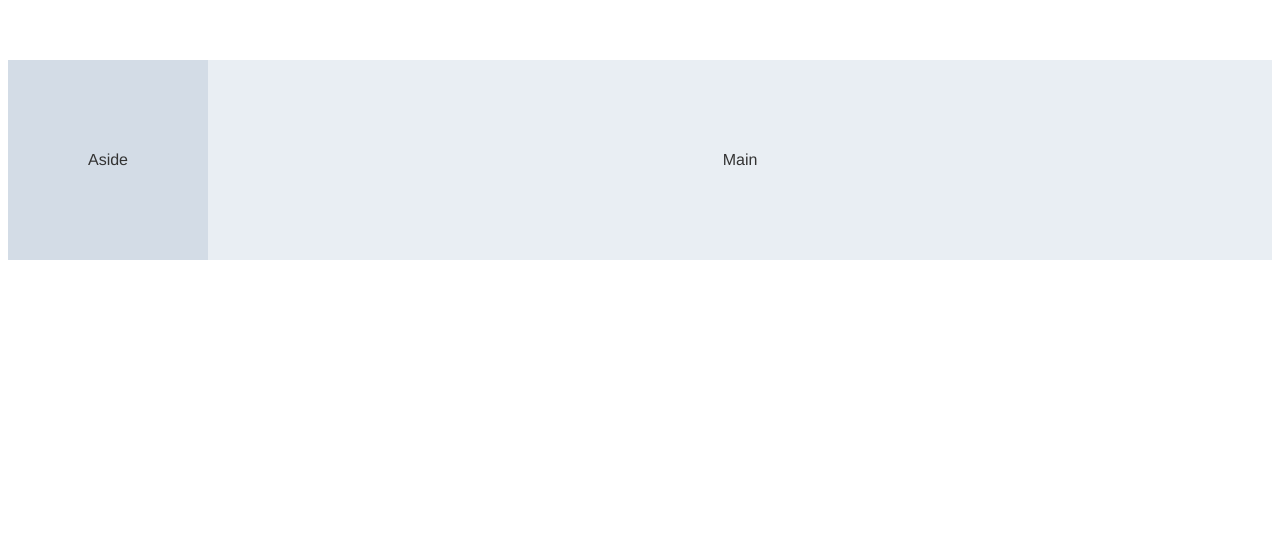
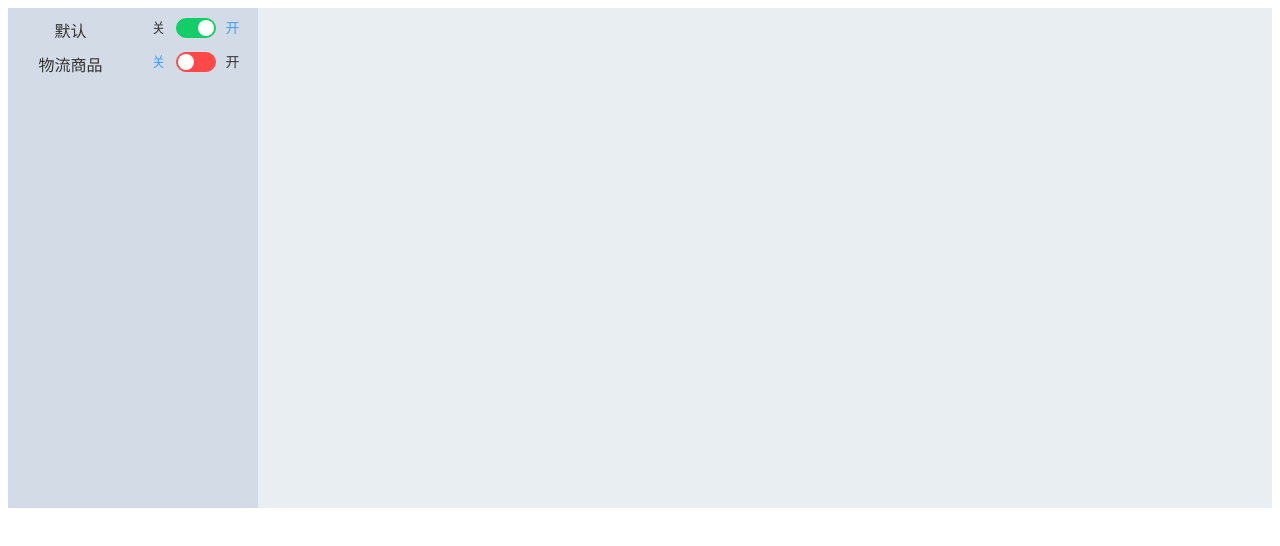
Before and after one commit to zhanghuihuang/toggles-hosts, a Vue app: page / in a window 1280 px wide. Shown: the top 546 px of the page. Built offline with nearby package versions, Linux system fonts and the light colour scheme.

Commit message:
添加切换布局页

```diff
--- a/babel.config.js
+++ b/babel.config.js
@@ -4,8 +4,8 @@ module.exports = {
     [
       "component",
       {
-        "libraryName": "element-ui",
-        "styleLibraryName": "theme-chalk"
+        libraryName: "element-ui",
+        styleLibraryName: "theme-chalk"
       }
     ]
   ]
--- a/src/App.vue
+++ b/src/App.vue
@@ -5,7 +5,7 @@
 </template>
 
 <script>
-import Layout from "./layout/index.vue";
+import Layout from "@/layout/index.vue";
 
 export default {
   name: "App",
@@ -22,6 +22,6 @@ export default {
   -moz-osx-font-smoothing: grayscale;
   text-align: center;
   color: #2c3e50;
-  margin-top: 60px;
+  margin-top: 5px;
 }
 </style>
--- a/src/layout/index.vue
+++ b/src/layout/index.vue
@@ -1,41 +1,78 @@
 <template>
-    <el-container>
-        <el-aside width="200px">Aside</el-aside>
-        <el-main>Main</el-main>
+  <el-container style="height: 500px">
+    <el-aside width="250px">
+      <el-row v-for="host in hostList" v-bind:key="host.id" style="margin-top:10px">
+        <el-col :span="12">
+          <label>{{ host.name }}</label>
+        </el-col>
+        <el-col :span="12">
+          <el-switch
+              v-model="host.switchFlag"
+              active-color="#13ce66"
+              inactive-color="#ff4949"
+              active-text="开"
+              inactive-text="关"
+              @change="handleChange(host.switchFlag,host.id)">
+          </el-switch>
+        </el-col>
+      </el-row>
+    </el-aside>
+    <el-main>
+
+    </el-main>
   </el-container>
 </template>
+
+<script>
+
+export default {
+  name: "Layout",
+  data() {
+    return {
+      currentHostId: "1",
+      hostList: [
+        {
+          id: 1,
+          name: "默认",
+          content: "",
+          switchFlag: true
+        },
+        {
+          id: 2,
+          name: "物流商品",
+          content: "",
+          switchFlag: false
+        }
+      ]
+    };
+  },
+  methods: {
+    handleChange(newValue, id) {
+      if (newValue) {
+        //如果开,则关闭所有其他的host
+      } else {
+        //如果关,判断当前
+      }
+    }
+  }
+};
+</script>
+
 <style>
-  .el-header, .el-footer {
-    background-color: #B3C0D1;
+
+.el-aside {
+  background-color: #d3dce6;
   color: #333;
   text-align: center;
-    line-height: 60px;
-  }
-
-  .el-aside {
-    background-color: #D3DCE6;
-    color: #333;
-    text-align: center;
-    line-height: 200px;
 }
 
 .el-main {
-    background-color: #E9EEF3;
+  background-color: #e9eef3;
   color: #333;
   text-align: center;
-    line-height: 160px;
 }
 
 body > .el-container {
   margin-bottom: 40px;
 }
-
-  .el-container:nth-child(5) .el-aside,
-  .el-container:nth-child(6) .el-aside {
-    line-height: 260px;
-  }
-
-  .el-container:nth-child(7) .el-aside {
-    line-height: 320px;
-  }
 </style>
--- a/src/main.js
+++ b/src/main.js
@@ -1,6 +1,6 @@
 import Vue from "vue";
-import ElementUI from 'element-ui';
-import 'element-ui/lib/theme-chalk/index.css';
+import ElementUI from "element-ui";
+import "element-ui/lib/theme-chalk/index.css";
 import App from "./App.vue";
 
 Vue.config.productionTip = false;
```
Also changed, not shown: src/components/HelloWorld.vue (deleted, +0 -114 lines), vue.config.js (+8 -8 lines), 1 other file (tests, documents, lock files or other folders). Lines whose indentation alone changed are shown as unchanged.
